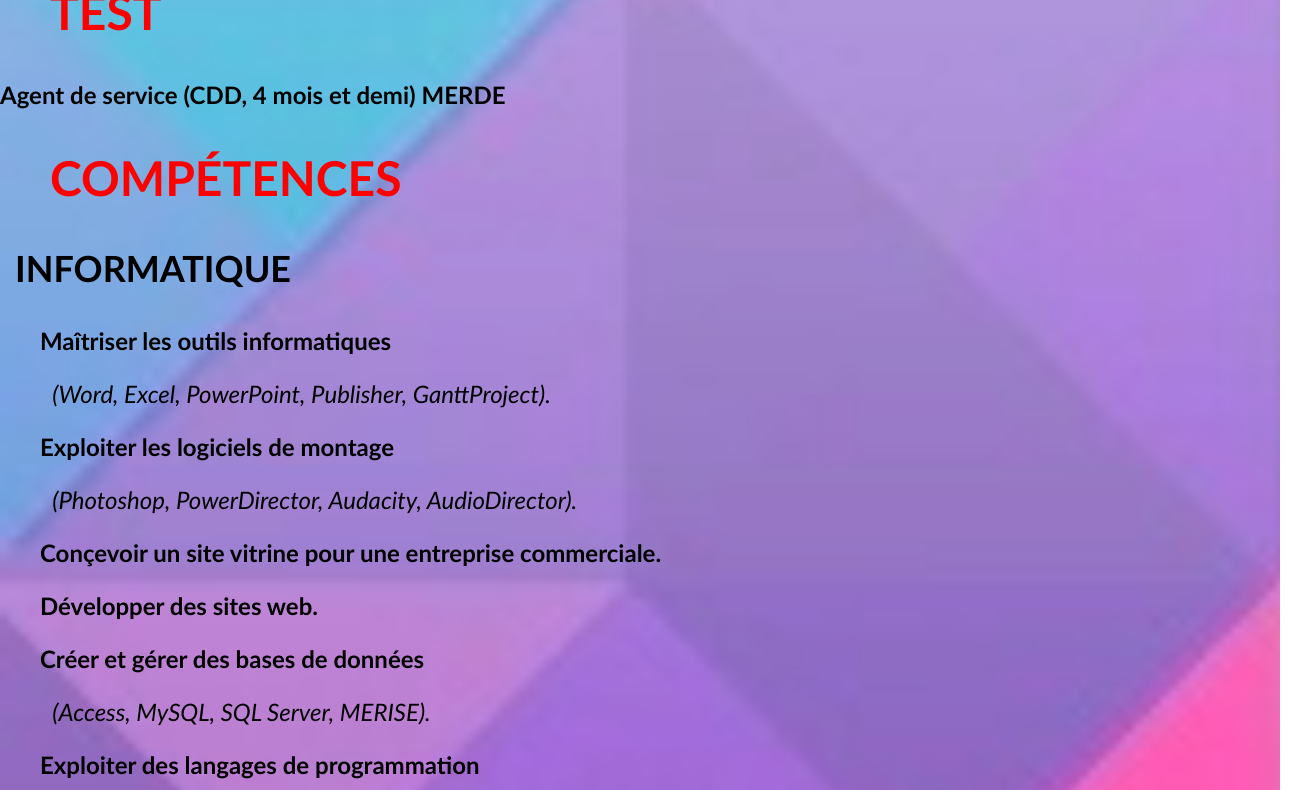
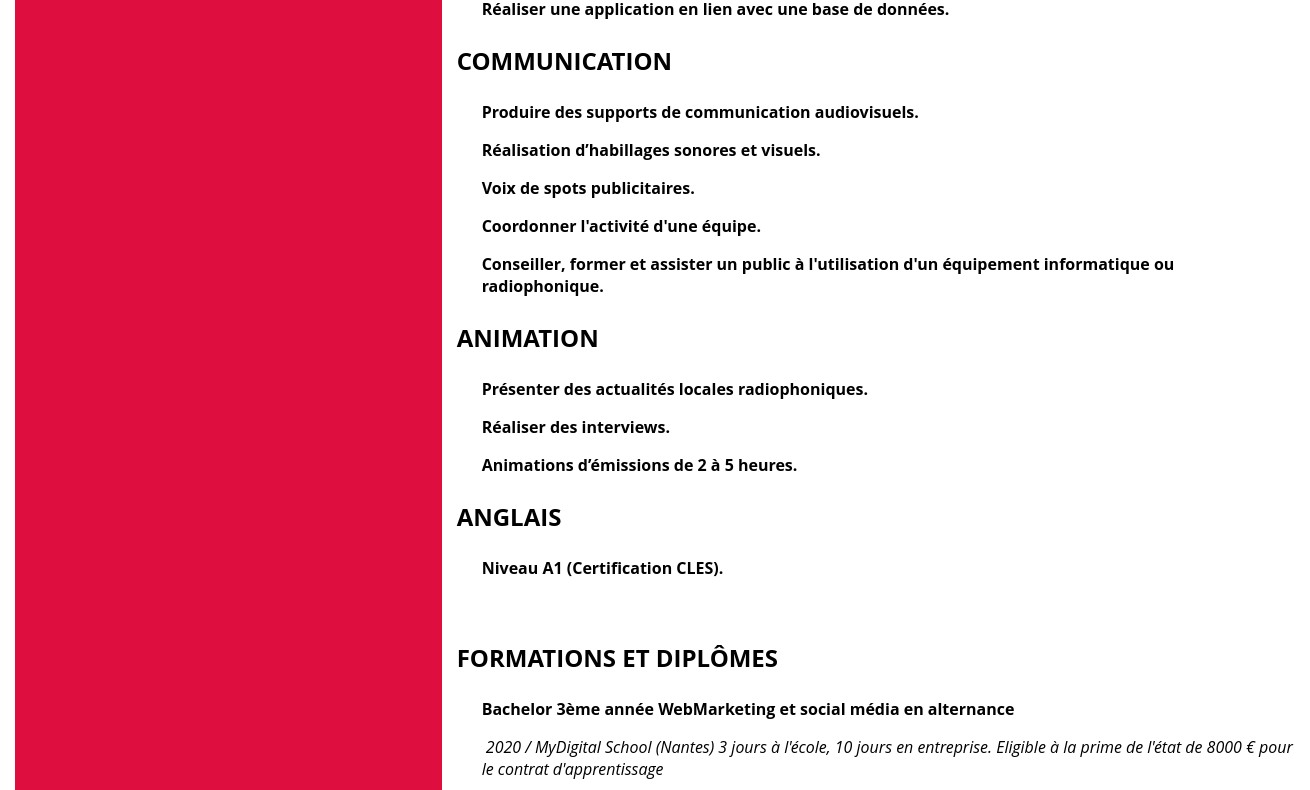
Before and after one commit to trislvn92/Portfolio, a plain HTML site: page index.html in a window 1280 px wide. Shown: the part 1248-2038 px from the top of the page, 1310 px wide, since content can reach past the window. Drawn offline with Linux system fonts and the light colour scheme.

Commit message:
MAJ 21/01

```diff
--- a/index.html
+++ b/index.html
@@ -1,25 +1,26 @@
-<!DOCTYPE html> <!-- Utilise ton outil interne pour que le code HTML5 puisse apparaître -->
-<html> <!- -C'est un sous-ensemble du XML -->
-  <head> <!-- Le navigateur le lira, nous le verrons pas -->
+<!DOCTYPE html>
+<html>
+  <head>
     <meta charset="UTF-8">
-    <title>Portfolio TRISTAN LEVILLAIN / Expert Web Marketing</title>
+    <title>Portfolio</title>
+	<title>TRISTAN LEVILLAIN / Web Marketing</title>
 	<link href="style.css" rel="stylesheet" media="all" type="text/css">
   </head>
-  <body> <!-- Ca s'affiche ici -->
 
+<body>
   <header>
-		<!-- Il est obligé de fermer le paragraphe avant de rouvrir une div -->
-		<div align="center">
-			<img src="Images/Intro.png" width="500px">
-			</p>
-		</div>
-		<!-- Pas idéal -->
+		<!-- Menu -->
+		<a href=#Projects>Me découvrir</a>
+		<a href=#Competences>Compétences</a>
+		<a href=#CV>Télécharger le CV</a>
   </header>
 
-  <section>
+    <div id="colonnegauche">
+
+	</div>
+    <div id="colonnedroite">
 		<h2>EXPÉRIENCES PROFESSIONNELLES</h2>
 			<ul>
-			<!-- span -->
 
 				<li>
 					<b>Animateur radio (CDD, 1 an)</b>
@@ -52,11 +53,6 @@
 					<p>&nbsp <i>2015 / Ville du Havre</i></p>
 				</li>
 			</ul>
-
-	<div id="coordonnees">
-		<h2> TEST </h2>
-			<b>Agent de service (CDD, 4 mois et demi) MERDE</b>
-	</div>
 
 		<h2>COMPÉTENCES</h2>
 			<h3>INFORMATIQUE</h3>
@@ -121,11 +117,11 @@
 				<p><b>Sport</b></p>
 				<p>&nbsp<i>Natation, course à pieds</i></p>
 			</ul>
+		<h2>LOISIRS</h2>
+	</div>
 	<footer>
        <div align="center"><a href="https://www.canva.com/design/DAEAFs929RI/S0t2dAR2VEj0eYhtINuQaA/edit">Retrouvez toutes les informations sur mon CV</a></h2>
 	</footer>
 
-	</section>
-
   </body>
 </html>
--- a/style.css
+++ b/style.css
@@ -4,22 +4,33 @@ html, body
  padding: 0;
 }
 
-header
+section
 {
-grid-column: 1 / 5:
-grid-row: 1/ 2;
+display: block;
+background: #cab2a3;
 }
 
 body
 {
- background-color: white;
- font-family: Calibri, sans-serif;
- font-size: 150%;
- background-image:url(Images/background.jpg);
- background-size: auto;
  width:100%;
- height:100%;
- background-size: cover;
+ padding:15px;
+ margin: auto;
+ display:grid;
+ font-family: 'Open Sans', sans-serif;
+ grid-template-columns: 1fr 2fr;
+ grid-template-rows: auto;
+}
+
+#colonnegauche
+{
+	grid-column: 1 / 2;
+	background-color: #DE0F3F;
+}
+
+#colonnedroite
+{
+	grid-column: 2 / 3;
+	background-color: #FFFFFF;
 }
 
 h1
@@ -32,8 +43,9 @@ h1
 h2
 {
  float: center;
+ font-family: 'Exo 2', sans-serif;
  font-size: 200%;
- color: red;
+ color: #29088A;
  padding-left: 50px;
 }
 
@@ -75,9 +87,3 @@ img
 {
 vertical-align:middle;
 }
-
-#coordonnees
-{
-grid-column: 3/ 5;
-grid-row: 3/ 4;
-}
```
